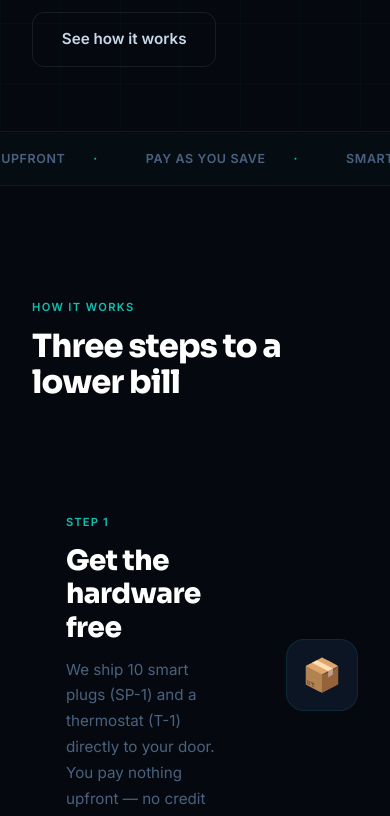
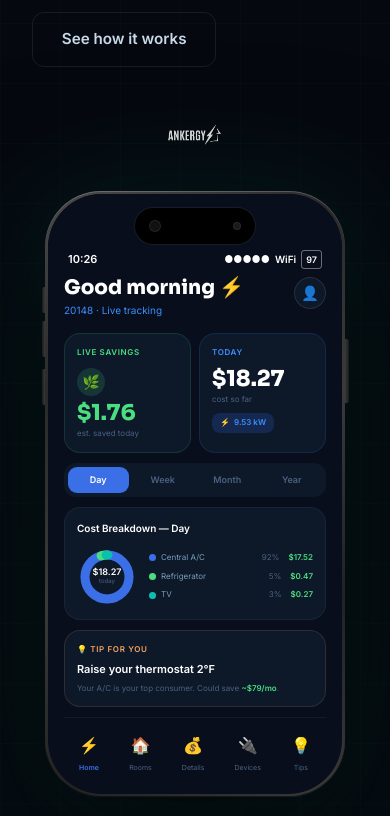
Before and after one commit to sonmezmehmetvehbi-creator/ankergy-site, a Next.js app: page / in a window 390 px wide. Shown: the part 825-1641 px from the top of the page. Built offline with nearby package versions, Linux system fonts and the light colour scheme.

Commit message:
realistic iphone 15 pro frame

```diff
--- a/pages/index.js
+++ b/pages/index.js
@@ -45,7 +45,7 @@ export default function Home() {
         display:'flex', alignItems:'center',
       }}>
         <div style={{maxWidth:'1120px',margin:'0 auto',width:'100%',display:'flex',alignItems:'center',gap:'2rem'}}>
-          <img src="/ankergy-logo.png" alt="Ankergy" style={{height:'52px',width:'auto'}} />
+          <img src="/ankergy-logo.png" alt="Ankergy" style={{height:'56px',width:'auto'}} />
           <div className='nav-links' style={{display:'flex',gap:'2rem',flex:1}}>
             {['How it works','Products','Savings','Team'].map((l,i) => (
               <a key={i} href={`#${l.toLowerCase().replace(' ','-')}`} style={{fontSize:'0.875rem',color:'#4A6280',textDecoration:'none',transition:'color 0.2s'}}
@@ -110,126 +110,134 @@ export default function Home() {
             </div>
 
             {/* iPhone Dashboard */}
-            <div className='hero-phone' style={{display:'flex',flexDirection:'column',alignItems:'center',gap:'16px'}}>
-              <img src="/ankergy-logo.png" alt="Ankergy" style={{height:'48px',width:'auto'}} />
+            <div style={{display:'flex',flexDirection:'column',alignItems:'center',gap:'20px'}}>
+              <img src="/ankergy-logo.png" alt="Ankergy" style={{height:'64px',width:'auto'}} />
+              {/* iPhone 15 Pro Frame */}
               <div style={{
-                width:'280px',
-                background:'#1A1A1A',
-                borderRadius:'54px',
-                border:'none',
-                boxShadow:'inset 0 0 0 1px rgba(255,255,255,0.15), inset 0 0 0 2px rgba(0,0,0,0.8), 0 0 0 8px #2A2A2A, 0 0 0 9px rgba(255,255,255,0.08), 0 40px 100px rgba(0,0,0,0.8), 0 0 60px rgba(12,192,176,0.08)',
-                overflow:'hidden',
                 position:'relative',
-                padding:'2px',
+                width:'300px',
+                filter:'drop-shadow(0 40px 80px rgba(0,0,0,0.8)) drop-shadow(0 0 40px rgba(12,192,176,0.12))',
               }}>
-                {/* Side buttons */}
-                <div style={{position:'absolute',left:'-10px',top:'120px',width:'4px',height:'32px',background:'#2A2A2A',borderRadius:'2px 0 0 2px',boxShadow:'-1px 0 0 rgba(255,255,255,0.1)'}} />
-                <div style={{position:'absolute',left:'-10px',top:'162px',width:'4px',height:'54px',background:'#2A2A2A',borderRadius:'2px 0 0 2px',boxShadow:'-1px 0 0 rgba(255,255,255,0.1)'}} />
-                <div style={{position:'absolute',left:'-10px',top:'226px',width:'4px',height:'54px',background:'#2A2A2A',borderRadius:'2px 0 0 2px',boxShadow:'-1px 0 0 rgba(255,255,255,0.1)'}} />
-                <div style={{position:'absolute',right:'-10px',top:'160px',width:'4px',height:'80px',background:'#2A2A2A',borderRadius:'0 2px 2px 0',boxShadow:'1px 0 0 rgba(255,255,255,0.1)'}} />
-                {/* Inner screen bezel */}
-                <div style={{background:'#080E1C',borderRadius:'52px',overflow:'hidden',position:'relative'}}>
-                {/* Dynamic island */}
-                <div style={{display:'flex',justifyContent:'center',paddingTop:'12px',paddingBottom:'4px',background:'#080E1C'}}>
-                  <div style={{width:'110px',height:'32px',background:'#000',borderRadius:'20px',display:'flex',alignItems:'center',justifyContent:'space-between',padding:'0 12px'}}>
-                    <div style={{width:'10px',height:'10px',borderRadius:'50%',background:'#1A1A1A',border:'1px solid rgba(255,255,255,0.1)'}} />
-                    <div style={{width:'6px',height:'6px',borderRadius:'50%',background:'#222'}} />
+                {/* Titanium outer frame */}
+                <div style={{
+                  position:'relative',
+                  background:'linear-gradient(145deg,#4A4A4A,#2A2A2A,#3A3A3A,#222,#3A3A3A)',
+                  borderRadius:'56px',
+                  padding:'3px',
+                  boxShadow:'inset 0 1px 0 rgba(255,255,255,0.2), inset 0 -1px 0 rgba(0,0,0,0.5)',
+                }}>
+                  {/* Side buttons - Volume up */}
+                  <div style={{position:'absolute',left:'-3.5px',top:'130px',width:'3.5px',height:'36px',background:'linear-gradient(to right,#1A1A1A,#3A3A3A)',borderRadius:'2px 0 0 2px'}} />
+                  {/* Volume down */}
+                  <div style={{position:'absolute',left:'-3.5px',top:'178px',width:'3.5px',height:'36px',background:'linear-gradient(to right,#1A1A1A,#3A3A3A)',borderRadius:'2px 0 0 2px'}} />
+                  {/* Silent switch */}
+                  <div style={{position:'absolute',left:'-3.5px',top:'96px',width:'3.5px',height:'26px',background:'linear-gradient(to right,#1A1A1A,#3A3A3A)',borderRadius:'2px 0 0 2px'}} />
+                  {/* Power button */}
+                  <div style={{position:'absolute',right:'-3.5px',top:'148px',width:'3.5px',height:'64px',background:'linear-gradient(to left,#1A1A1A,#3A3A3A)',borderRadius:'0 2px 2px 0'}} />
+
+                  {/* Screen */}
+                  <div style={{background:'#080E1C',borderRadius:'54px',overflow:'hidden',position:'relative'}}>
+                    {/* Dynamic Island */}
+                    <div style={{background:'#080E1C',paddingTop:'14px',paddingBottom:'6px',display:'flex',justifyContent:'center'}}>
+                      <div style={{
+                        width:'120px',height:'36px',
+                        background:'#000',
+                        borderRadius:'20px',
+                        display:'flex',alignItems:'center',justifyContent:'space-between',
+                        padding:'0 14px',
+                        boxShadow:'0 0 0 1px rgba(255,255,255,0.06)',
+                      }}>
+                        <div style={{width:'12px',height:'12px',borderRadius:'50%',background:'#111',border:'1px solid rgba(255,255,255,0.08)'}} />
+                        <div style={{width:'8px',height:'8px',borderRadius:'50%',background:'#1A1A1A',border:'1px solid rgba(255,255,255,0.06)'}} />
                       </div>
                     </div>
+
                     {/* Status bar */}
-                <div style={{display:'flex',justifyContent:'space-between',alignItems:'center',padding:'2px 18px 8px',fontSize:'10px',fontWeight:600,color:'#fff'}}>
+                    <div style={{display:'flex',justifyContent:'space-between',alignItems:'center',padding:'0 20px 8px',fontSize:'11px',fontWeight:600,color:'#fff'}}>
                       <span>10:26</span>
-                  <div style={{display:'flex',gap:'4px',alignItems:'center'}}>
-                    <span style={{fontSize:'8px'}}>▲▲▲</span>
-                    <span style={{fontSize:'8px'}}>WiFi</span>
-                    <span style={{fontSize:'9px',border:'1px solid rgba(255,255,255,0.4)',borderRadius:'3px',padding:'0 3px'}}>97</span>
+                      <div style={{display:'flex',gap:'5px',alignItems:'center',fontSize:'10px'}}>
+                        <span>●●●●●</span>
+                        <span>WiFi</span>
+                        <span style={{border:'1px solid rgba(255,255,255,0.4)',borderRadius:'3px',padding:'1px 4px',fontSize:'9px'}}>97</span>
                       </div>
                     </div>
-                {/* Screen content */}
+
+                    {/* App content */}
                     <div style={{padding:'0 16px 20px'}}>
-                  {/* Header */}
                       <div style={{display:'flex',justifyContent:'space-between',alignItems:'flex-start',marginBottom:'14px'}}>
                         <div>
-                      <div style={{fontSize:'17px',fontWeight:700,color:'#fff',fontFamily:'Sora,sans-serif'}}>Good morning ⚡</div>
-                      <div style={{fontSize:'9px',color:'#3B8FFF',marginTop:'1px'}}>Day 5 of your billing cycle</div>
-                      <div style={{fontSize:'8px',color:'#4A6280'}}>20148 · Live tracking</div>
+                          <div style={{fontSize:'20px',fontWeight:800,color:'#fff',fontFamily:'Sora,sans-serif',lineHeight:1.1}}>Good morning ⚡</div>
+                          <div style={{fontSize:'10px',color:'#3B8FFF',marginTop:'3px'}}>20148 · Live tracking</div>
                         </div>
-                    <div style={{width:'28px',height:'28px',borderRadius:'50%',background:'#0D1829',border:'1px solid rgba(255,255,255,0.08)',display:'flex',alignItems:'center',justifyContent:'center',fontSize:'12px'}}>👤</div>
+                        <div style={{width:'32px',height:'32px',borderRadius:'50%',background:'#0D1829',border:'1px solid rgba(255,255,255,0.1)',display:'flex',alignItems:'center',justifyContent:'center',fontSize:'14px'}}>👤</div>
                       </div>
 
-                  {/* Two stat cards */}
                       <div style={{display:'grid',gridTemplateColumns:'1fr 1fr',gap:'8px',marginBottom:'10px'}}>
-                    <div style={{background:'#0D1829',borderRadius:'14px',padding:'10px',border:'1px solid rgba(255,255,255,0.06)'}}>
-                      <div style={{fontSize:'7px',fontWeight:700,letterSpacing:'0.08em',color:'#4ADE80',textTransform:'uppercase',marginBottom:'6px'}}>Daily Savings</div>
-                      <div style={{width:'22px',height:'22px',borderRadius:'50%',background:'rgba(74,222,128,0.15)',display:'flex',alignItems:'center',justifyContent:'center',fontSize:'10px',marginBottom:'5px'}}>🌿</div>
-                      <div style={{fontSize:'18px',fontWeight:800,color:'#4ADE80',fontFamily:'Sora,sans-serif',lineHeight:1}}>$1.76</div>
-                      <div style={{fontSize:'7px',color:'#4A6280',marginTop:'2px'}}>est. saved today</div>
+                        <div style={{background:'#0D1829',borderRadius:'16px',padding:'12px',border:'1px solid rgba(74,222,128,0.15)'}}>
+                          <div style={{fontSize:'8px',fontWeight:700,letterSpacing:'0.08em',color:'#4ADE80',textTransform:'uppercase',marginBottom:'8px'}}>Live Savings</div>
+                          <div style={{width:'28px',height:'28px',borderRadius:'50%',background:'rgba(74,222,128,0.15)',display:'flex',alignItems:'center',justifyContent:'center',fontSize:'14px',marginBottom:'6px'}}>🌿</div>
+                          <div style={{fontSize:'22px',fontWeight:800,color:'#4ADE80',fontFamily:'Sora,sans-serif',lineHeight:1}}>$1.76</div>
+                          <div style={{fontSize:'8px',color:'#4A6280',marginTop:'3px'}}>est. saved today</div>
                         </div>
-                    <div style={{background:'#0D1829',borderRadius:'14px',padding:'10px',border:'1px solid rgba(255,255,255,0.06)'}}>
-                      <div style={{fontSize:'7px',fontWeight:700,letterSpacing:'0.08em',color:'#3B8FFF',textTransform:'uppercase',marginBottom:'6px'}}>Today</div>
-                      <div style={{fontSize:'18px',fontWeight:800,color:'#fff',fontFamily:'Sora,sans-serif',lineHeight:1,marginTop:'8px'}}>$18.27</div>
-                      <div style={{fontSize:'7px',color:'#4A6280',marginTop:'2px'}}>cost so far</div>
-                      <div style={{background:'#0A1628',borderRadius:'6px',padding:'3px 6px',marginTop:'5px',display:'inline-flex',alignItems:'center',gap:'3px'}}>
-                        <span style={{fontSize:'7px',color:'#3B8FFF'}}>⚡</span>
-                        <span style={{fontSize:'7px',color:'#3B8FFF',fontWeight:600}}>9.53 kW</span>
+                        <div style={{background:'#0D1829',borderRadius:'16px',padding:'12px',border:'1px solid rgba(59,143,255,0.15)'}}>
+                          <div style={{fontSize:'8px',fontWeight:700,letterSpacing:'0.08em',color:'#3B8FFF',textTransform:'uppercase',marginBottom:'8px'}}>Today</div>
+                          <div style={{fontSize:'22px',fontWeight:800,color:'#fff',fontFamily:'Sora,sans-serif',lineHeight:1,marginTop:'8px'}}>$18.27</div>
+                          <div style={{fontSize:'8px',color:'#4A6280',marginTop:'3px'}}>cost so far</div>
+                          <div style={{background:'rgba(59,111,232,0.2)',borderRadius:'8px',padding:'3px 8px',marginTop:'6px',display:'inline-flex',alignItems:'center',gap:'4px'}}>
+                            <span style={{fontSize:'8px',color:'#3B8FFF'}}>⚡</span>
+                            <span style={{fontSize:'8px',color:'#3B8FFF',fontWeight:700}}>9.53 kW</span>
                           </div>
                         </div>
                       </div>
 
-                  {/* Time tabs */}
-                  <div style={{display:'flex',gap:'4px',marginBottom:'10px',background:'#0D1829',borderRadius:'10px',padding:'3px'}}>
+                      <div style={{display:'flex',gap:'4px',marginBottom:'10px',background:'#0D1829',borderRadius:'12px',padding:'4px'}}>
                         {['Day','Week','Month','Year'].map((t,i) => (
-                      <div key={i} style={{flex:1,padding:'4px 0',borderRadius:'8px',background:i===0?'#3B6FE8':'transparent',textAlign:'center',fontSize:'8px',fontWeight:600,color:i===0?'#fff':'#4A6280'}}>{t}</div>
+                          <div key={i} style={{flex:1,padding:'5px 0',borderRadius:'9px',background:i===0?'#3B6FE8':'transparent',textAlign:'center',fontSize:'9px',fontWeight:600,color:i===0?'#fff':'#4A6280'}}>{t}</div>
                         ))}
                       </div>
 
-                  {/* Cost breakdown */}
-                  <div style={{background:'#0D1829',borderRadius:'14px',padding:'10px',marginBottom:'10px',border:'1px solid rgba(255,255,255,0.06)'}}>
-                    <div style={{fontSize:'8px',fontWeight:700,color:'#fff',marginBottom:'8px'}}>Cost Breakdown — Day</div>
-                    <div style={{display:'flex',alignItems:'center',gap:'10px'}}>
-                      {/* Donut */}
-                      <div style={{position:'relative',width:'52px',height:'52px',flexShrink:0}}>
-                        <svg width="52" height="52" viewBox="0 0 52 52">
-                          <circle cx="26" cy="26" r="20" fill="none" stroke="#1A2A40" strokeWidth="8"/>
-                          <circle cx="26" cy="26" r="20" fill="none" stroke="#3B6FE8" strokeWidth="8"
-                            strokeDasharray="119 6" strokeDashoffset="31" strokeLinecap="round"/>
-                          <circle cx="26" cy="26" r="20" fill="none" stroke="#4ADE80" strokeWidth="8"
-                            strokeDasharray="4 121" strokeDashoffset="-88" strokeLinecap="round"/>
+                      <div style={{background:'#0D1829',borderRadius:'16px',padding:'12px',marginBottom:'10px',border:'1px solid rgba(255,255,255,0.05)'}}>
+                        <div style={{fontSize:'10px',fontWeight:700,color:'#fff',marginBottom:'10px'}}>Cost Breakdown — Day</div>
+                        <div style={{display:'flex',alignItems:'center',gap:'12px'}}>
+                          <div style={{position:'relative',width:'60px',height:'60px',flexShrink:0}}>
+                            <svg width="60" height="60" viewBox="0 0 60 60">
+                              <circle cx="30" cy="30" r="22" fill="none" stroke="#1A2A40" strokeWidth="9"/>
+                              <circle cx="30" cy="30" r="22" fill="none" stroke="#3B6FE8" strokeWidth="9" strokeDasharray="131 7" strokeDashoffset="34" strokeLinecap="round"/>
+                              <circle cx="30" cy="30" r="22" fill="none" stroke="#4ADE80" strokeWidth="9" strokeDasharray="5 133" strokeDashoffset="-97" strokeLinecap="round"/>
+                              <circle cx="30" cy="30" r="22" fill="none" stroke="#0CC0B0" strokeWidth="9" strokeDasharray="2 136" strokeDashoffset="-102" strokeLinecap="round"/>
                             </svg>
                             <div style={{position:'absolute',inset:0,display:'flex',flexDirection:'column',alignItems:'center',justifyContent:'center'}}>
-                          <div style={{fontSize:'8px',fontWeight:800,color:'#fff',lineHeight:1}}>$18.27</div>
-                          <div style={{fontSize:'5px',color:'#4A6280'}}>today</div>
+                              <div style={{fontSize:'9px',fontWeight:800,color:'#fff',lineHeight:1}}>$18.27</div>
+                              <div style={{fontSize:'6px',color:'#4A6280'}}>today</div>
                             </div>
                           </div>
-                      {/* Legend */}
-                      <div style={{flex:1,display:'flex',flexDirection:'column',gap:'4px'}}>
-                        {[['#3B6FE8','Central A/C','96%','$17.52'],['#4ADE80','Refrigerator','3%','$0.47'],['#0CC0B0','TV','1%','$0.27']].map(([col,name,pct,val],i) => (
-                          <div key={i} style={{display:'flex',alignItems:'center',gap:'4px'}}>
-                            <div style={{width:'6px',height:'6px',borderRadius:'50%',background:col,flexShrink:0}} />
-                            <span style={{fontSize:'7px',color:'#7A9DB8',flex:1}}>{name}</span>
-                            <span style={{fontSize:'7px',color:'#4A6280'}}>{pct}</span>
-                            <span style={{fontSize:'7px',fontWeight:700,color:'#4ADE80',marginLeft:'4px'}}>{val}</span>
+                          <div style={{flex:1,display:'flex',flexDirection:'column',gap:'5px'}}>
+                            {[['#3B6FE8','Central A/C','92%','$17.52'],['#4ADE80','Refrigerator','5%','$0.47'],['#0CC0B0','TV','3%','$0.27']].map(([col,name,pct,val],i) => (
+                              <div key={i} style={{display:'flex',alignItems:'center',gap:'5px'}}>
+                                <div style={{width:'7px',height:'7px',borderRadius:'50%',background:col,flexShrink:0}} />
+                                <span style={{fontSize:'8px',color:'#7A9DB8',flex:1}}>{name}</span>
+                                <span style={{fontSize:'8px',color:'#4A6280'}}>{pct}</span>
+                                <span style={{fontSize:'8px',fontWeight:700,color:'#4ADE80',marginLeft:'4px'}}>{val}</span>
                               </div>
                             ))}
                           </div>
                         </div>
                       </div>
 
-                  {/* Tip card */}
-                  <div style={{background:'#0D1829',borderRadius:'14px',padding:'10px',border:'1px solid rgba(244,162,97,0.15)'}}>
-                    <div style={{fontSize:'7px',fontWeight:700,letterSpacing:'0.08em',color:'#F4A261',textTransform:'uppercase',marginBottom:'4px'}}>💡 Tip for you</div>
-                    <div style={{fontSize:'9px',fontWeight:700,color:'#fff',marginBottom:'3px'}}>Raise your thermostat 2°F</div>
-                    <div style={{fontSize:'7px',color:'#4A6280',lineHeight:1.4}}>Your A/C is your top consumer. Saves <span style={{color:'#4ADE80',fontWeight:700}}>~$79/mo</span>.</div>
+                      <div style={{background:'#0D1829',borderRadius:'16px',padding:'12px',border:'1px solid rgba(244,162,97,0.15)'}}>
+                        <div style={{fontSize:'8px',fontWeight:700,letterSpacing:'0.08em',color:'#F4A261',textTransform:'uppercase',marginBottom:'4px'}}>💡 Tip for you</div>
+                        <div style={{fontSize:'11px',fontWeight:700,color:'#fff',marginBottom:'3px'}}>Raise your thermostat 2°F</div>
+                        <div style={{fontSize:'8px',color:'#4A6280',lineHeight:1.5}}>Your A/C is your top consumer. Could save <span style={{color:'#4ADE80',fontWeight:700}}>~$79/mo</span>.</div>
                       </div>
 
-                  {/* Navbar */}
-                  <div style={{display:'flex',justifyContent:'space-around',alignItems:'center',paddingTop:'12px',marginTop:'8px',borderTop:'1px solid rgba(255,255,255,0.05)'}}>
-                    {[['⚡','Home',true],['🏠','Rooms',false],['💰','Savings',false],['📱','Devices',false],['💡','Tips',false]].map(([ico,lbl,active],i) => (
-                      <div key={i} style={{display:'flex',flexDirection:'column',alignItems:'center',gap:'2px'}}>
-                        <span style={{fontSize:'12px'}}>{ico}</span>
-                        <span style={{fontSize:'6px',fontWeight:active?700:400,color:active?'#3B6FE8':'#4A6280'}}>{lbl}</span>
+                      <div style={{display:'flex',justifyContent:'space-around',alignItems:'center',paddingTop:'14px',marginTop:'10px',borderTop:'1px solid rgba(255,255,255,0.05)'}}>
+                        {[['⚡','Home',true],['🏠','Rooms',false],['💰','Details',false],['🔌','Devices',false],['💡','Tips',false]].map(([ico,lbl,active],i) => (
+                          <div key={i} style={{display:'flex',flexDirection:'column',alignItems:'center',gap:'3px'}}>
+                            <span style={{fontSize:'16px'}}>{ico}</span>
+                            <span style={{fontSize:'7px',fontWeight:active?700:400,color:active?'#3B6FE8':'#4A6280'}}>{lbl}</span>
                           </div>
                         ))}
+                      </div>
                     </div>
                   </div>
                 </div>
```
Lines whose indentation alone changed are shown as unchanged.
